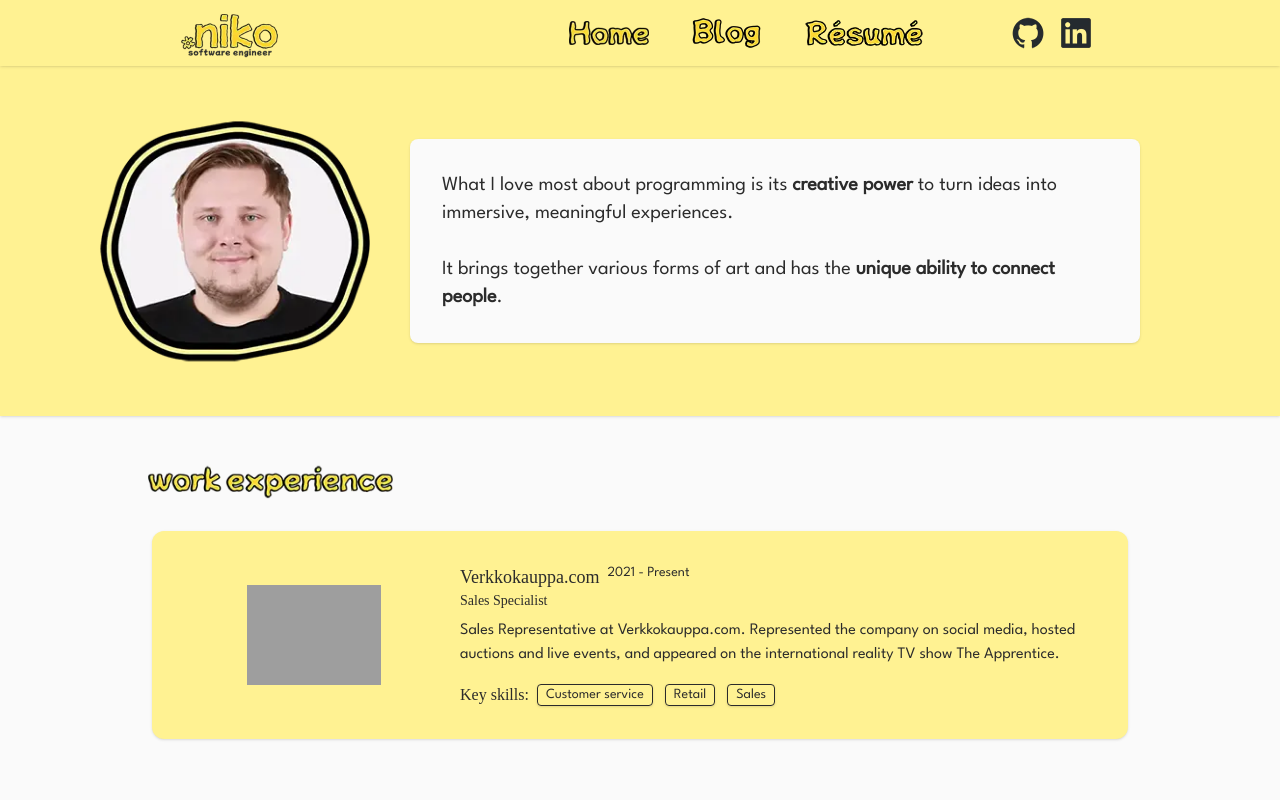
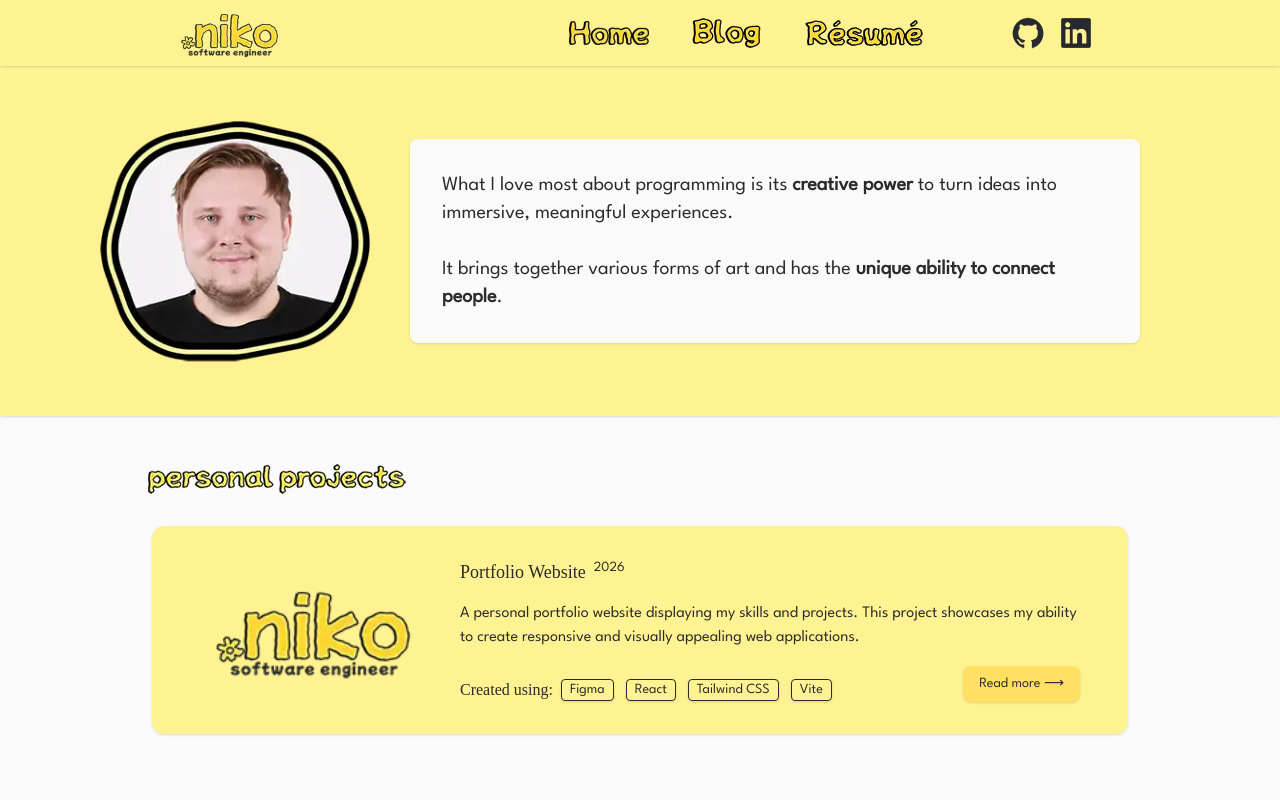
Before and after one commit to mehiis/portfolio-website, a React (Vite) app: page / in a window 1280 px wide. Shown: the top 800 px of the page. Built offline with nearby package versions, Linux system fonts and the light colour scheme; grey boxes are pictures that could not be loaded; a web font is replaced by a local one.

Commit message:
add personal project component

```diff
--- a/src/components/homepage/components/CustomH2Title.tsx
+++ b/src/components/homepage/components/CustomH2Title.tsx
@@ -9,9 +9,9 @@ const CustomH2Title = (props: Props) => {
         <img
         src={props.source}
         alt={"A topic title with text " + props.alt + "."}
-        className="px-7 pt-10 w-auto h-[70px] md:h-[75px]"
-        width="700"
-        height="70"
+        className="px-7 pt-10 w-auto h-[70px]"
+        width="400"
+        height="40"
         loading="lazy"
         />
 
--- a/src/views/Home.tsx
+++ b/src/views/Home.tsx
@@ -1,6 +1,7 @@
 import Education from '../components/homepage/Education'
 import Hero  from '../components/homepage/Hero'
 import Me from '../components/homepage/Me'
+import Personal from '../components/homepage/Personal'
 import Tools from '../components/homepage/Tools'
 import Work from '../components/homepage/Work'
 
@@ -8,6 +9,7 @@ const Home = () => {
   return (
     <>
       <Hero />
+      <Personal />
       <Work />
       <Education />
       <Tools />
```
